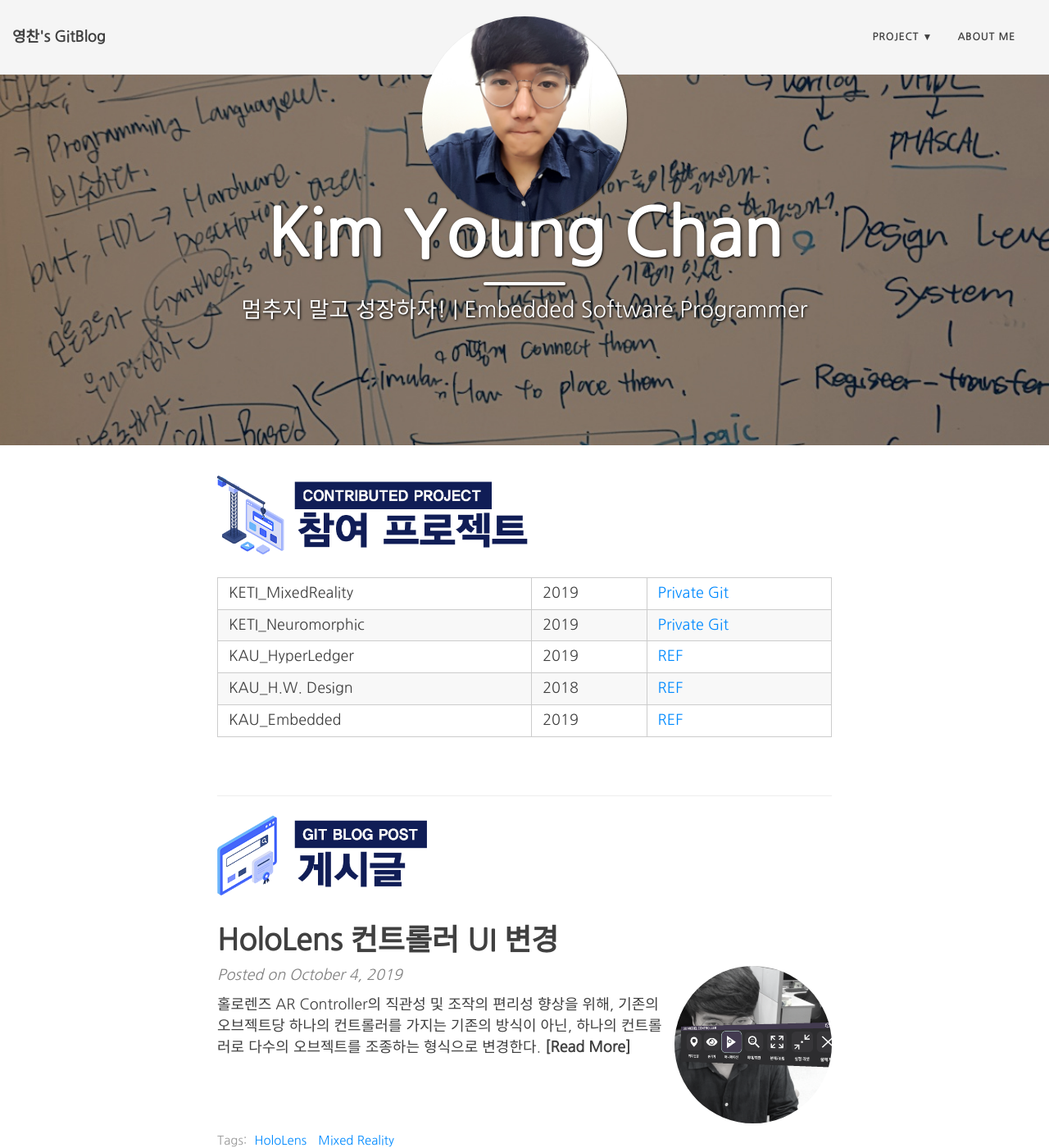
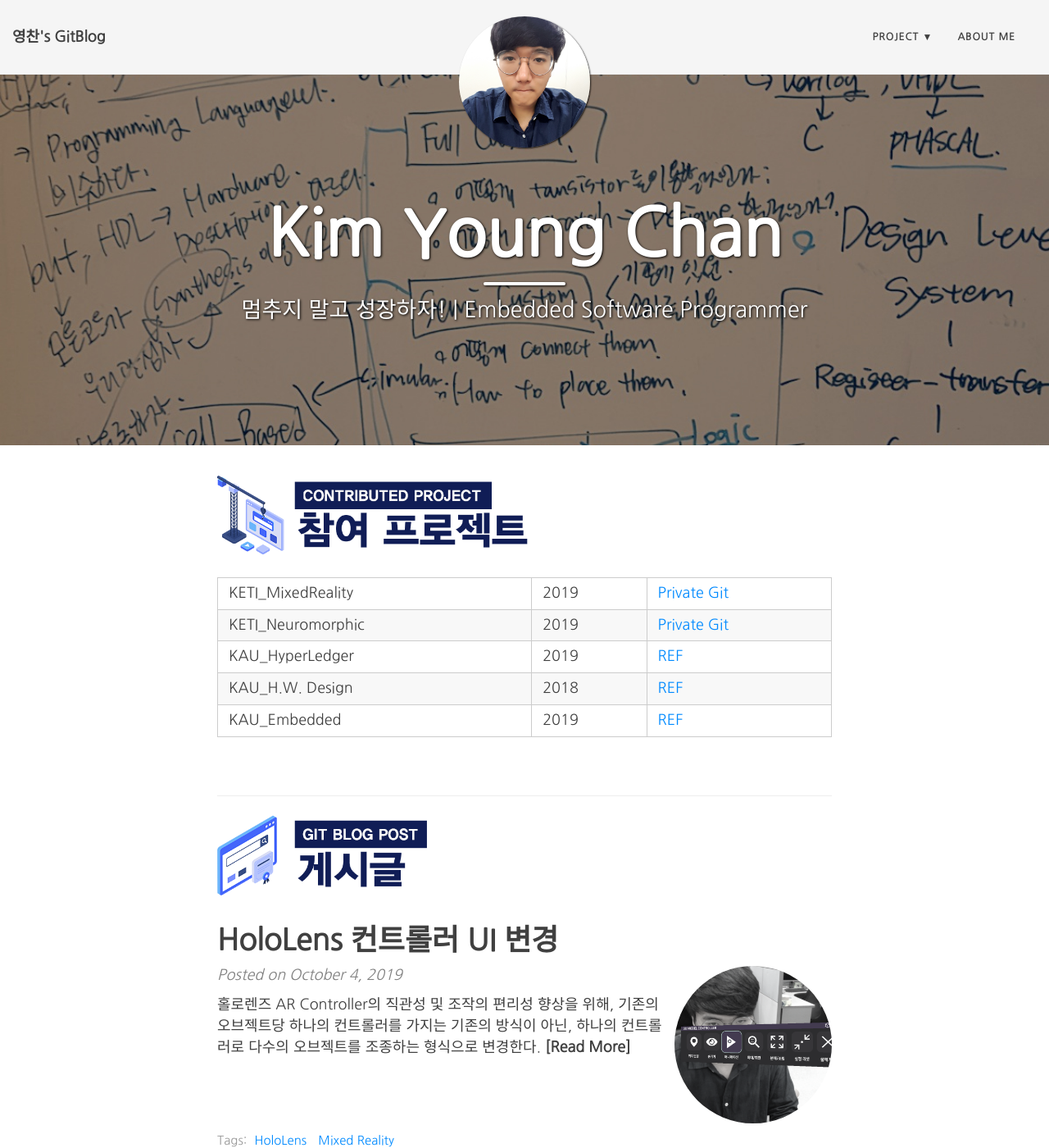
Before and after one commit to charlieppark/charlieppark.github.io-backup, a Jekyll site: the page built from index.html, in a window 1280 px wide and 1400 px high. Shown: the whole window at 82% size. Built offline with Jekyll 4.4.1, drawn with Linux system fonts in a browser that asks for light colours; nearby versions of some CDN libraries; the list of posts is cut into pages by our own code.

Commit message:
UI update test

```diff
--- a/css/main.css
+++ b/css/main.css
@@ -170,7 +170,7 @@ img {
 .navbar-custom .avatar-container {
   position: absolute;
   left: 50%;
-  width: 125px;
+  width: 100px;
   margin-top: -25px;
 }
 .navbar-custom .avatar-container .avatar-img-border {
@@ -194,7 +194,7 @@ img {
 
 @media only screen and (min-width: 768px) {
   .navbar-custom .avatar-container {
-    width: 250px;
+    width: 160px;
     margin-top: -50px;
   }
 
```
